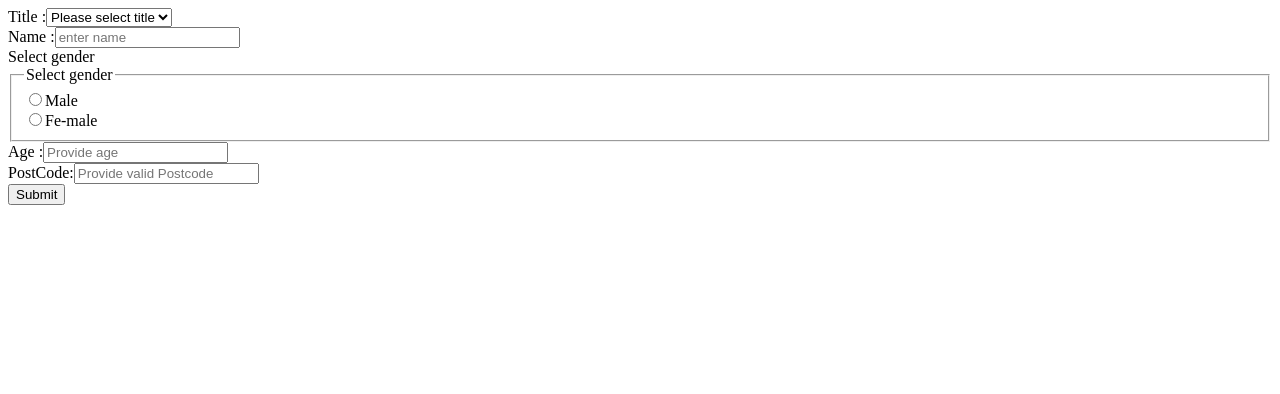
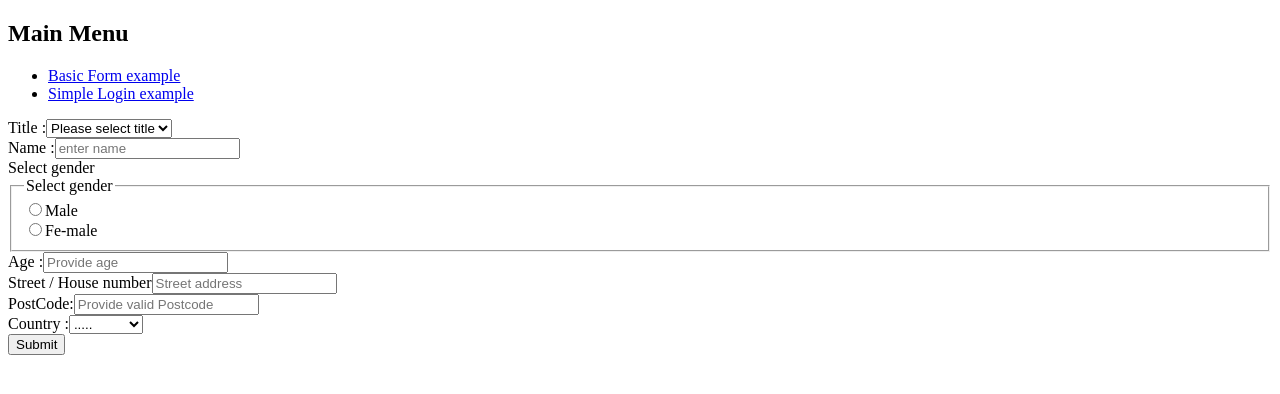
Before and after one commit to kmughal/react-form, a Next.js app: page / in a window 1280 px wide. Shown: the top 394 px of the page. Built offline with nearby package versions, Linux system fonts and the light colour scheme.

Commit message:
add an example of select box on index

```diff
--- /dev/null
+++ b/src/pages/components/Navigation.tsx
@@ -0,0 +1,17 @@
+export default () => {
+  return (
+    <nav>
+      <h2 id="mainmenulabel" className="visuallyhidden">
+        Main Menu
+      </h2>
+      <ul>
+        <li>
+          <a href="/">Basic Form example</a>
+        </li>
+        <li>
+          <a href="/login">Simple Login example</a>
+        </li>
+      </ul>
+    </nav>
+  )
+}
--- a/src/pages/index.tsx
+++ b/src/pages/index.tsx
@@ -4,6 +4,9 @@ import {
   FormProps,
   TextBox,
   NumberBox,
+  SelectBoxProps,
+  SelectBoxOption,
+  SelectBox,
 } from "../components/basic-components"
 
 import {
@@ -20,7 +23,10 @@ import {
   PostCode,
   Gender,
   GenderProps,
+  Address,
+  AddressProps,
 } from "../components/recepies"
+import Navigation from "./components/Navigation"
 
 const Index = () => {
   const formProps: FormProps = {
@@ -63,6 +69,20 @@ const Index = () => {
     min: 5,
   }
 
+  const genderProps: GenderProps = {
+    name: "gender",
+    id: "rd_gender",
+    label: "Select gender ",
+    validationMessage: "Please select gender as it is required!",
+  }
+
+  const streetTextBoxProps: BaseComponentProps = {
+    id: "street",
+    name: "street",
+    label: "Street / House number",
+    placeholder: "Street address",
+  }
+
   const postCodeProps: PostCodeProps = {
     id: "postcode",
     name: "postcode",
@@ -71,14 +91,27 @@ const Index = () => {
     placeholder: "Provide valid Postcode",
   }
 
-  const genderProps: GenderProps = {
-    name: "gender",
-    id: "rd_gender",
-    label: "Select gender ",
-    validationMessage : "Please select gender as it is required!"
+  const countriesSelectBoxProps: SelectBoxProps = {
+    id: "ddl_countires",
+    name: "countries",
+    label: "Country :",
+    placeholder: "Select Country",
+    options: [
+      new SelectBoxOption(".....", ""),
+      new SelectBoxOption("UK", "uk"),
+      new SelectBoxOption("USA", "usa"),
+      new SelectBoxOption("Pakistan", "pakistan"),
+    ],
+    validationMessage: "Country is a required field!",
   }
+
+  const countryRequiredValidatorProps: BaseValidatorProps = {
+    name: "required_countries",
+  }
+
   return (
     <>
+      <Navigation />
       <Form formProps={formProps}>
         <Title titleProps={titleProps} />
         <RequiredValidator requiredValidatorProps={requiredValidator}>
@@ -88,7 +121,13 @@ const Index = () => {
         <RangeValidator rangeValidatorProps={ageRangeValidation}>
           <NumberBox numberProps={ageProps} />
         </RangeValidator>
+        <TextBox textBoxProps={streetTextBoxProps} />
         <PostCode postCodeProps={postCodeProps} />
+        <RequiredValidator
+          requiredValidatorProps={countryRequiredValidatorProps}
+        >
+          <SelectBox selectBoxProps={countriesSelectBoxProps} />
+        </RequiredValidator>
         <div>
           <input type="submit" value="Submit" />
         </div>
--- a/src/pages/login.tsx
+++ b/src/pages/login.tsx
@@ -6,6 +6,7 @@ import {
   Password,
 } from "../components/basic-components"
 import { BaseValidatorProps, RequiredValidator } from "../components/validators"
+import Navigation from "./components/Navigation"
 
 const LoginPage = () => {
   const textBoxProps: BaseComponentProps = {
@@ -34,6 +35,9 @@ const LoginPage = () => {
   const requiredValidator2: BaseValidatorProps = { name: "password_required" }
 
   return (
+    <>
+      <Navigation />
+
       <Form formProps={formProps}>
         <RequiredValidator requiredValidatorProps={requiredValidator1}>
           <TextBox textBoxProps={textBoxProps} />
@@ -45,6 +49,7 @@ const LoginPage = () => {
           <input type="submit" value="Sign-in" />
         </div>
       </Form>
+    </>
   )
 }
 
```
Lines whose indentation alone changed are shown as unchanged.
